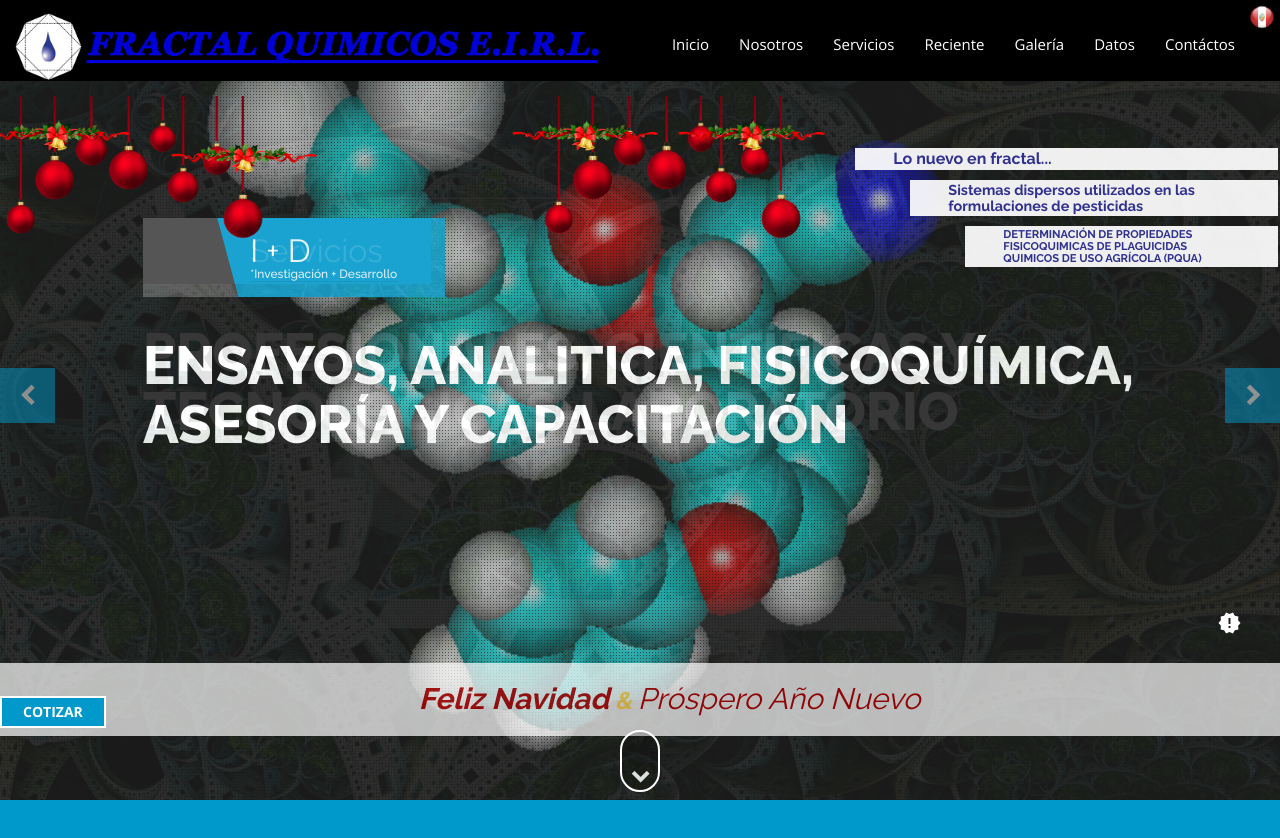
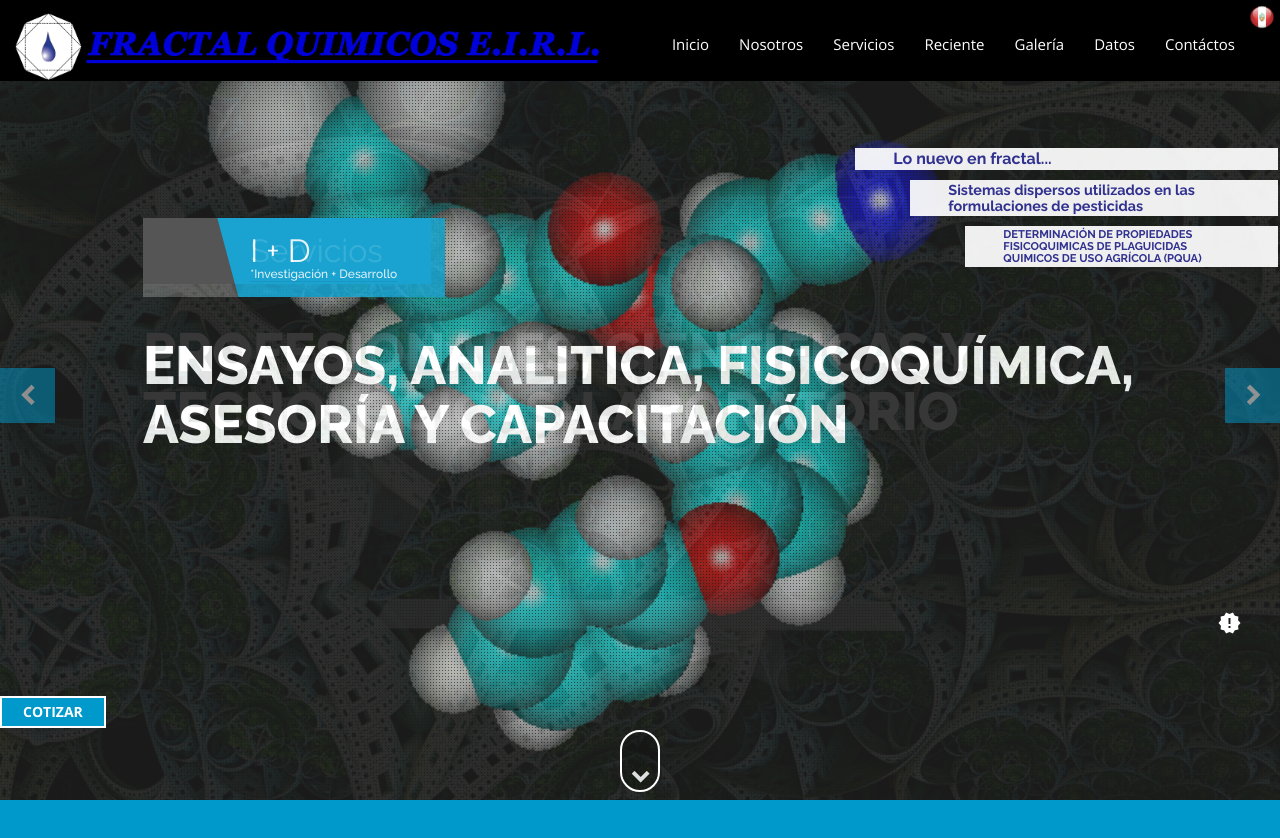
Before and after one commit to eddev92/fractal-quimicos, a React (Create React App) app: page / in a window 1280 px wide. Shown: the top 838 px of the page. Built offline with nearby package versions, Linux system fonts and the light colour scheme; some icons are missing.

Commit message:
delete christmas imgs

```diff
--- a/src/components/home/index.jsx
+++ b/src/components/home/index.jsx
@@ -113,15 +113,15 @@ constructor(props) {
                     </div>
                 </div>
         </ModalComponent>
-          <img className="adorno3" src="images/adorno2.png" alt=""/>
+          {/* <img className="adorno3" src="images/adorno2.png" alt=""/>
           <img className="adorno2" src="images/adorno2.png" alt=""/>
           <img className="adorno4" src="images/adorno2.png" alt=""/>
           <img className="adorno5" src="images/adorno2.png" alt=""/>
           <img className="adorno" src="images/navidad.png" alt=""/>
-          <img className="adorno" src="images/navidad.png" alt="" style={{left: '42%'}}/>
-          <div id="saludo">
+          <img className="adorno" src="images/navidad.png" alt="" style={{left: '42%'}}/> */}
+          {/* <div id="saludo">
               <h3><strong>Feliz Navidad</strong><strong style={{color: '#edc54b', fontSize: 24}}> & </strong> Próspero año nuevo</h3>
-          </div>
+          </div> */}
       <div class="accordion" id="accordionEx" style={{position: 'absolute', zIndex: 99}} role="tablist" aria-multiselectable="true">
 
     <div class="card aux">
```
